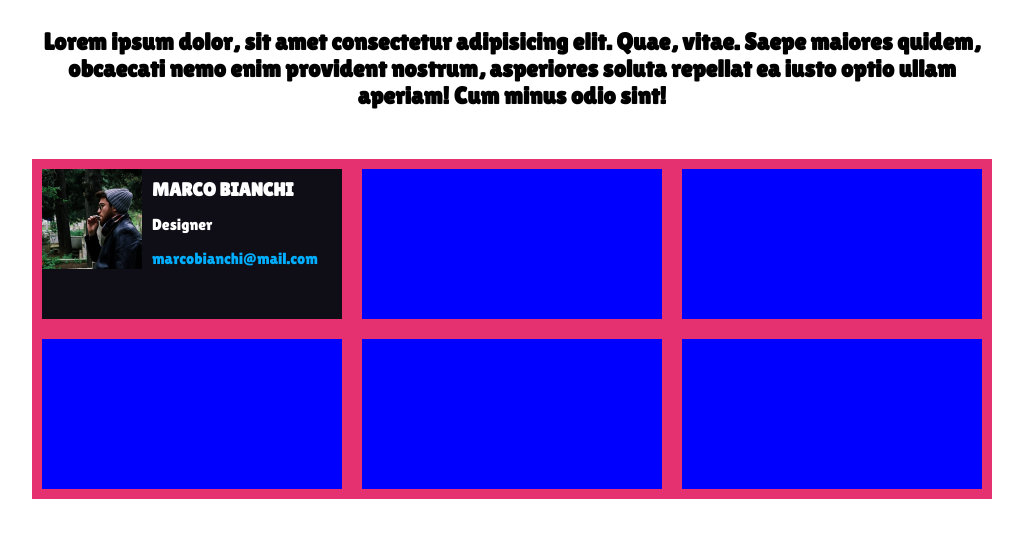
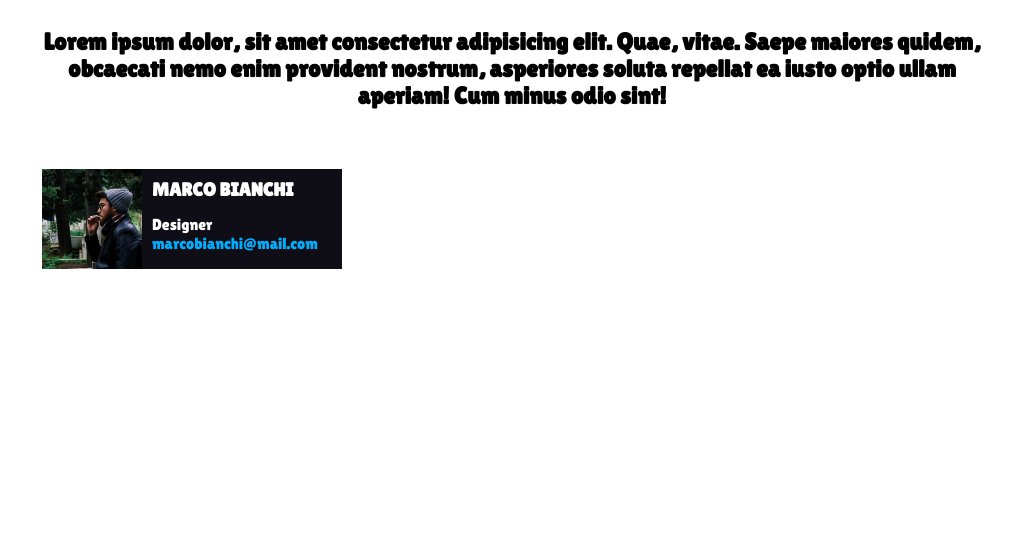
Before and after one commit to Anieb22/html-css-float-cards, a plain HTML site: page index.html in a window 1280 px wide. Shown: the part 118-656 px from the top of the page, without its empty margins (128-1151 px from the left). Drawn offline with Linux system fonts and the light colour scheme.

Commit message:
aggiunto clearfix alla card

```diff
--- a/css/float-card.css
+++ b/css/float-card.css
@@ -14,22 +14,18 @@
 }
 
 .col{
-    height: 150px;
     width: calc(100% / 3 - 20px);
     float: left;
-    background-color: blue;
     margin: 10px;
 }
 
 .row{
     width: 100%;
-    background-color: #E53170;
-
 }
 
 .row::after{
     content: "";
-    display: block;
+    display: table;
     clear: both;
 }
 
@@ -47,7 +43,12 @@
     background-color: #0F0E17;
     color: white;
     width: 100%;
-    height: 150px;
+}
+
+.carta:after{
+        content: "";
+        display: table;
+        clear: both;
 }
 
 .propic{
@@ -62,7 +63,7 @@
 }
 
 
-a, .contenitore, div, h3{
+a, h3{
     margin-bottom: 15px;
 }
 
```
